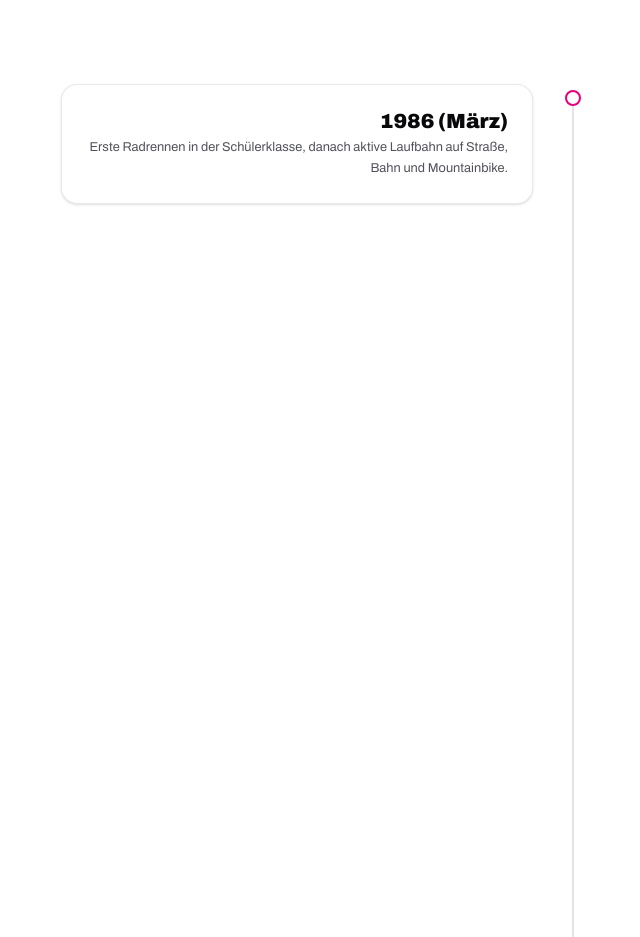
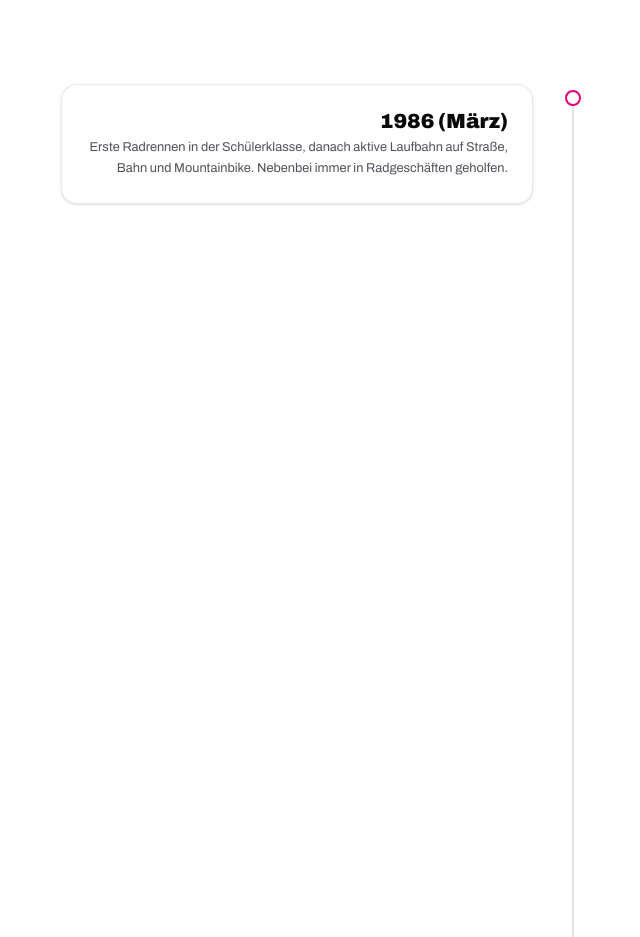
Before and after one commit to dmytro-webild/7bc4f24f-157f-4a52-96df-e06652732a77, a React (Vite) app: page /wir in a window 1280 px wide. Shown: the part 961-1898 px from the top of the page, without its empty margins (67-707 px from the left). Built offline with nearby package versions, Linux system fonts and the light colour scheme; a web font is replaced by a local one.

Commit message:
Update src/pages/WirPage.tsx

```diff
--- a/src/pages/WirPage.tsx
+++ b/src/pages/WirPage.tsx
@@ -7,7 +7,7 @@ export default function WirPage() {
   const timelineEvents = [
     {
       year: '1986 (März)',
-      desc: 'Erste Radrennen in der Schülerklasse, danach aktive Laufbahn auf Straße, Bahn und Mountainbike.',
+      desc: 'Erste Radrennen in der Schülerklasse, danach aktive Laufbahn auf Straße, Bahn und Mountainbike.                                           Nebenbei immer in Radgeschäften geholfen.',
       isCurrent: false,
     },
     {
```
